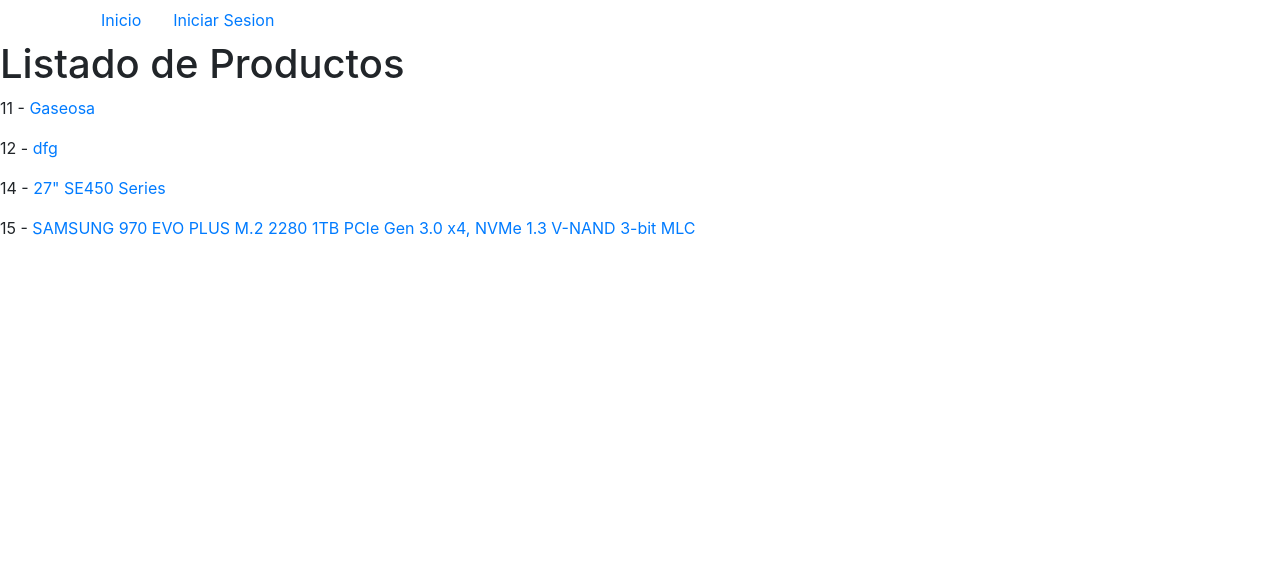
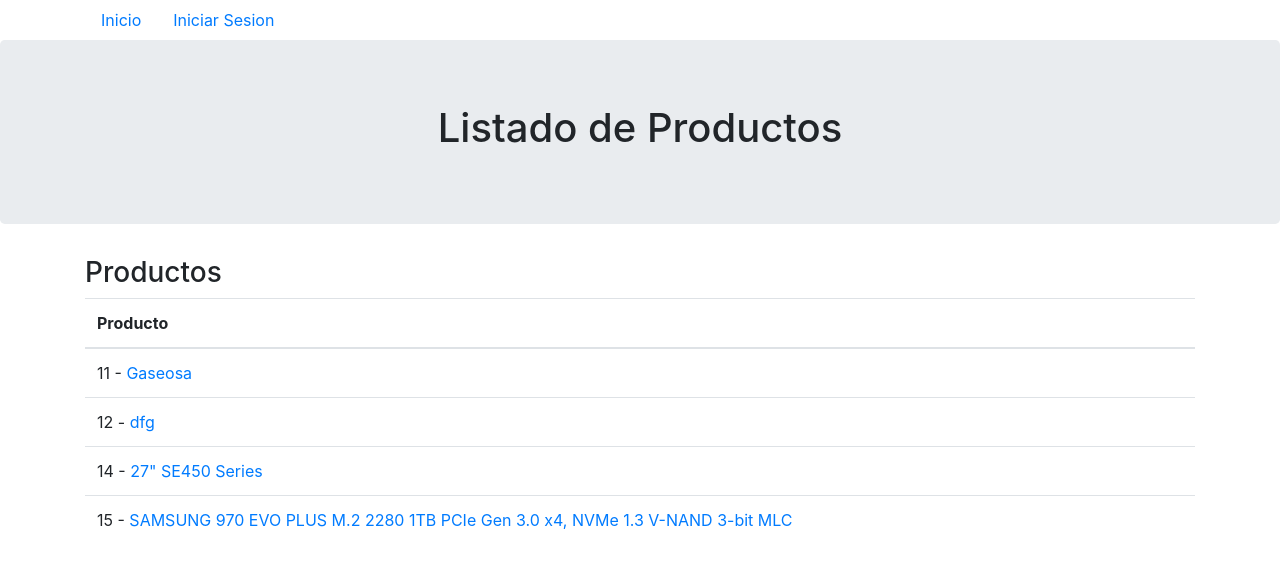
Before and after one commit to milagrosparicanaza/Laboratorio-IHC-Proyecto-Final-, a Django app: page /productos/ in a window 1280 px wide. Shown: the top 568 px of the page. Run offline with Django 3.2, Linux system fonts and the light colour scheme; data comes from the database, SQL or seed files in the repository; both versions use the stored data as it was after the commit; some libraries are stand-ins or nearby versions.

Commit message:
Cambios menores en diseño

```diff
--- a/productos/templates/productos/producto_list.html
+++ b/productos/templates/productos/producto_list.html
@@ -3,11 +3,25 @@
   Lista de Productos
 {% endblock %}
 {% block body %}
-<h1> Listado de Productos </h1>
-{% for instance in object_list %}
-  <p>
-    {{ instance.id }} -
-    <a href='{{ instance.get_absolute_url }}'>{{ instance.nombre }}</a>
-  </p>
-{% endfor %}
+<div class="jumbotron text-center">
+  <h1> Listado de Productos </h1>
+</div>
+<div class="container">
+  <h3> Productos </h3>
+  <table class="table table-hover">
+    <thead>
+      <tr>
+        <th>Producto</th>
+      </tr>
+    </thead>
+    <tbody>
+    {% for instance in object_list %}
+    <tr><td>
+      {{ instance.id }} -
+      <a href='{{ instance.get_absolute_url }}'>{{ instance.nombre }}</a>
+    </td></tr>
+    {% endfor %}
+    </tbody>
+  </table>
+</div>
 {% endblock %}
--- a/tienda/templates/index.html
+++ b/tienda/templates/index.html
@@ -21,8 +21,8 @@
     {% for producto in object_list %}
       <div class="col-sm-4 border">
         <img src= {{ producto.foto.url }} style="width:250px;" class="mx-auto d-block">
-        <h3>{{ producto.nombre }}</h3>
-        <p>Precio: {{ producto.precio }}</p>
+        <h4><a href='{{ producto.get_absolute_url }}'>{{ producto.nombre }}</a></h4>
+        <h6>Precio: S/. {{ producto.precio }}</h6>
         <p>Vendedor: {{ producto.vendedor.user }}</p>
       </div>
     {% endfor %}
```
Also changed, not shown: db.sqlite3, media/fotoProducto/20-147-743-V01.jpg (added).
